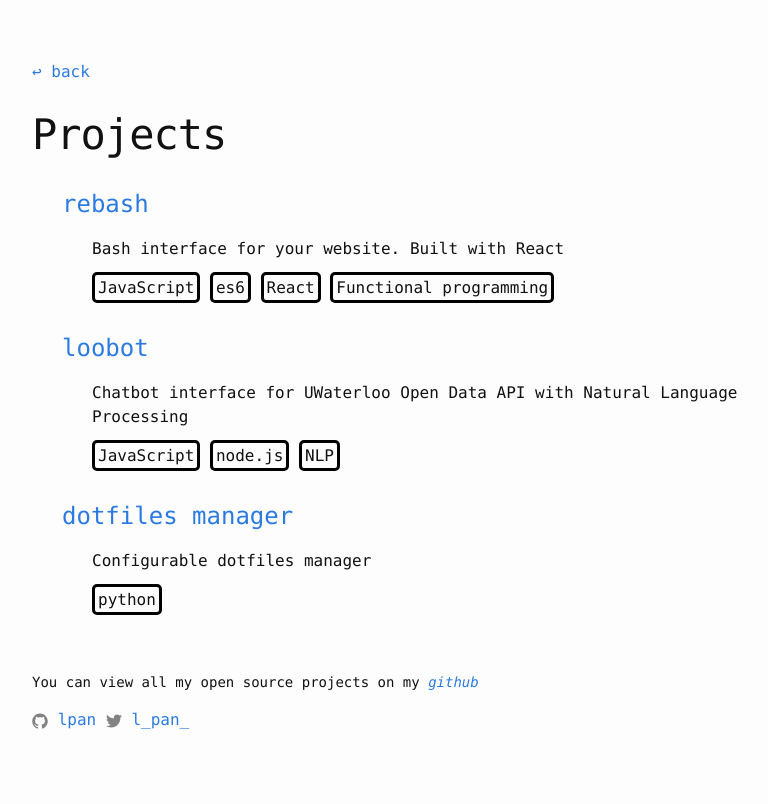
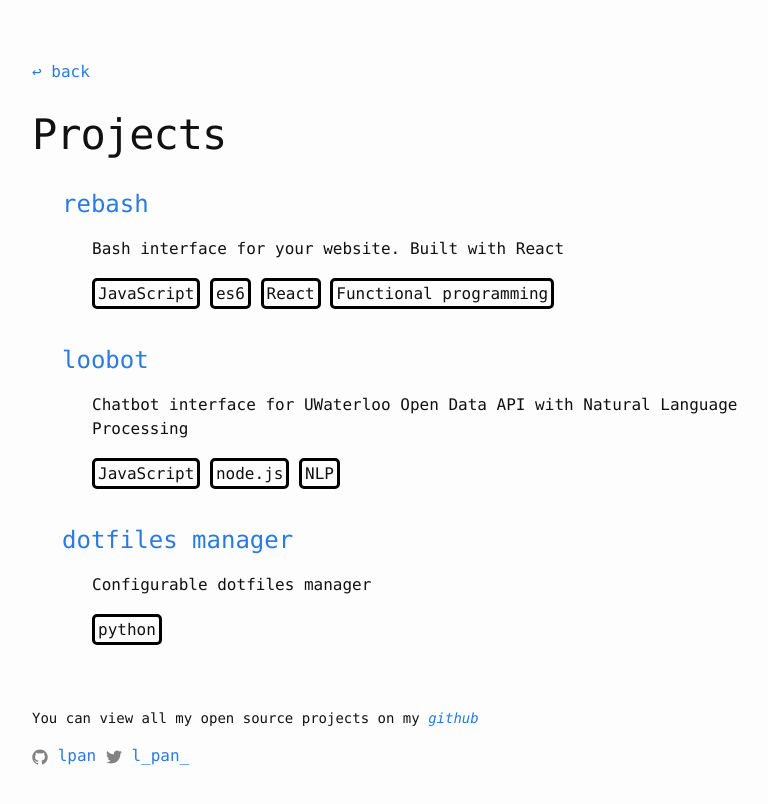
Before and after one commit to lpan/lpan.github.io, a Jekyll site: the page built from projects.html, in a window 1280 px wide. Shown: the top 804 px of the page, without its empty margins (238-1006 px from the left). Built offline with Jekyll 4.4.1, drawn with Linux system fonts in a browser that asks for light colours.

Commit message:
increase tag line height

```diff
--- a/_sass/_projects.scss
+++ b/_sass/_projects.scss
@@ -11,6 +11,7 @@
       padding: 3px;
       border: medium solid black;
       border-radius: 5px;
+      line-height: $large-line-height;
     }
   }
 }
--- a/css/main.scss
+++ b/css/main.scss
@@ -14,6 +14,7 @@ $bold-font-weight: 900;
 
 $small-font-size:  $base-font-size * 0.875;
 $base-line-height: 1.5;
+$large-line-height: $base-line-height * (3 / 2);
 $small-line-height: $base-line-height / 2;
 
 $spacing-unit:     30px;
```
